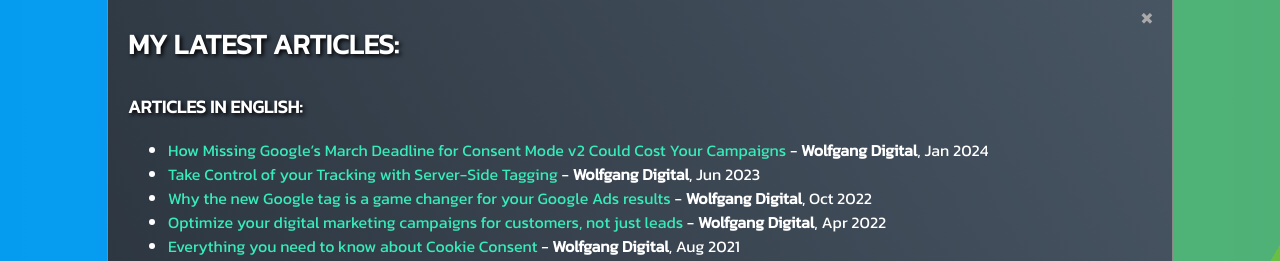
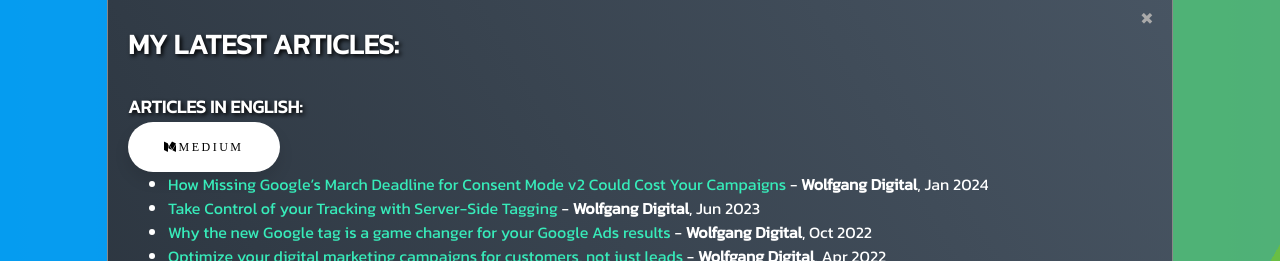
Before and after one commit to igrecu/igrecu.github.io, a plain HTML site: page index.html in a window 1280 px wide. Both pictures are taken after a click on the link "ARTICLES". Shown: the part 154-415 px from the top of the page. Drawn offline with Linux system fonts and the light colour scheme.

Commit message:
Update index.html
added medium button

```diff
--- a/index.html
+++ b/index.html
@@ -254,7 +254,7 @@ background-image: linear-gradient(60deg, #29323c 0%, #485563 100%);		  color: wh
 	    My latest articles:
 	    </h3>
 	<h3><strong>Articles in English:</strong></h3>
-
+<p><a href="https://medium.com/@grecu" title="Medium" class="button"><i class="fa fa-medium" aria-hidden="true">Medium</i></a></p>
 	<ul>
 		<li><a href="https://www.wolfgangdigital.com/blog/google-consent-mode-v2/">How Missing Google’s March Deadline for Consent Mode v2 Could Cost Your Campaigns</a> - <strong>Wolfgang Digital</strong>,&nbsp;Jan 2024</li>
 		<li><a href="https://www.wolfgangdigital.com/blog/server-side-tagging/">Take Control of your Tracking with Server-Side Tagging</a> - <strong>Wolfgang Digital</strong>,&nbsp;Jun 2023</li>
```
